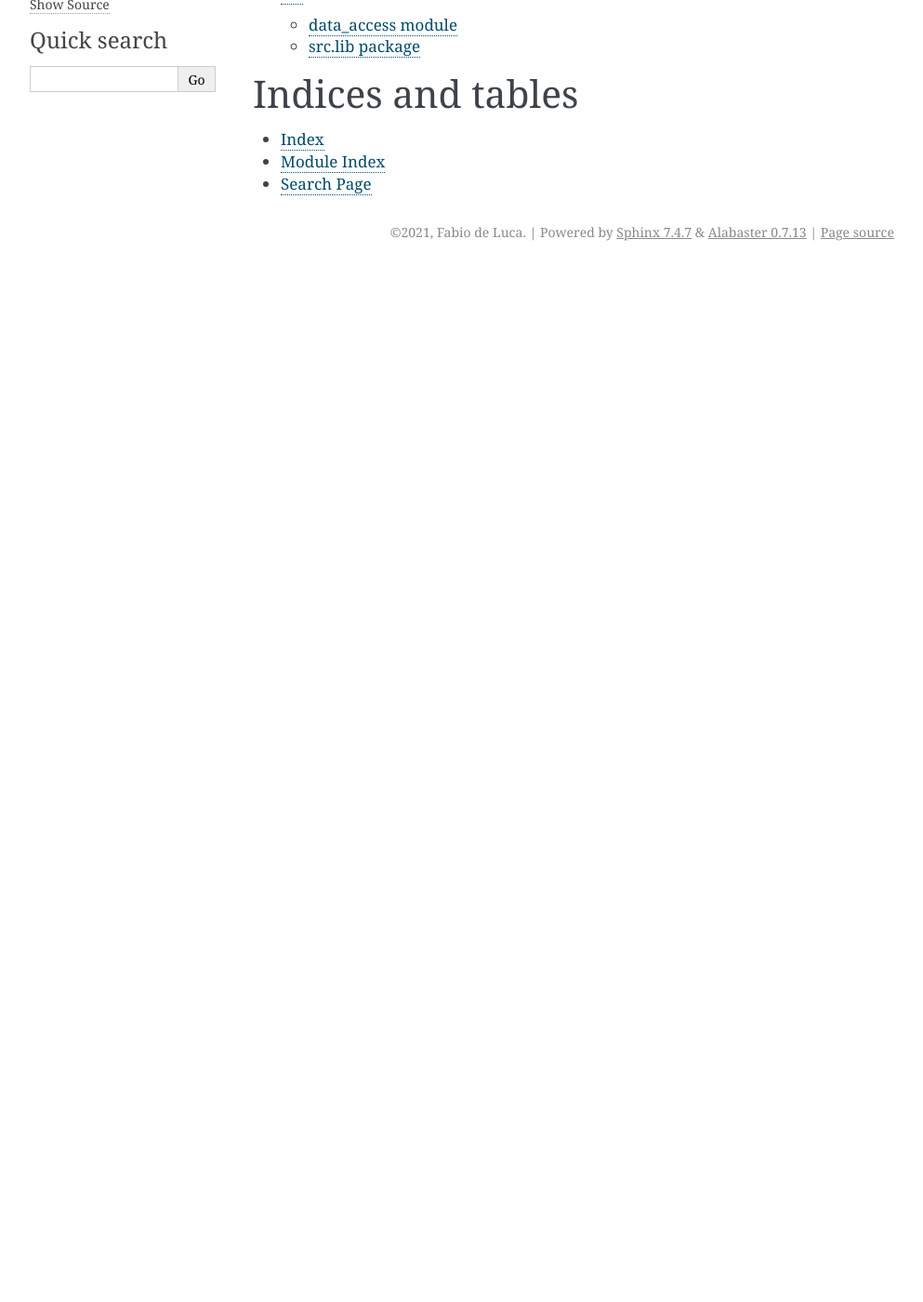
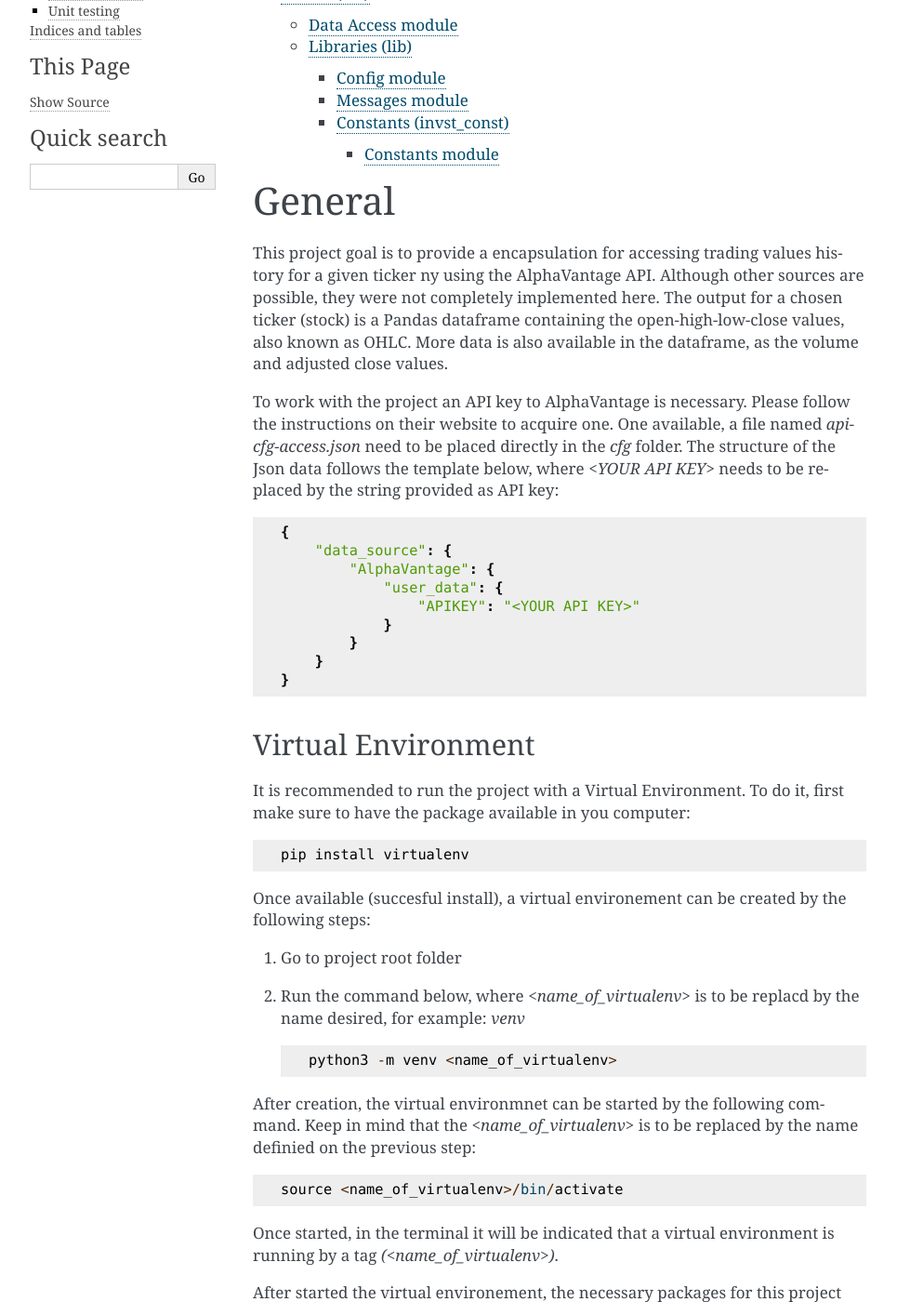
Before and after one commit to FabioLuca/invst, a Sphinx documentation site: the page built from docs/source/index.rst, in a window 1280 px wide and 1400 px high, scrolled down 219 px. Shown: the whole window at 93% size, without its empty margins (148-1141 px from the left). Built offline with Sphinx 7.4.7, drawn with Linux system fonts in a browser that asks for light colours; before the commit the page ends 900 px from its top, so only the background shows below that; some of the changed text lies outside the part shown.

Commit message:
Changes to proper address the documentation and unit testing

```diff
--- /dev/null
+++ b/README.rst
@@ -0,0 +1,84 @@
+This project goal is to provide a encapsulation for accessing trading values
+history for a given ticker ny using the AlphaVantage API. Although other
+sources are possible, they were not completely implemented here. The output for
+a chosen ticker (stock) is a Pandas dataframe containing the open-high-low-close
+values, also known as OHLC. More data is also available in the dataframe, as the
+volume and adjusted close values.
+
+To work with the project an API key to AlphaVantage is necessary. Please follow
+the instructions on their website to acquire one. One available, a file named
+`api-cfg-access.json` need to be placed directly in the `cfg` folder. The
+structure of the Json data follows the template below, where `<YOUR API KEY>`
+needs to be replaced by the string provided as API key::
+
+    {
+        "data_source": {
+            "AlphaVantage": {
+                "user_data": {
+                    "APIKEY": "<YOUR API KEY>"
+                }
+            }
+        }
+    }
+
+Virtual Environment
+-------------------
+
+It is recommended to run the project with a Virtual Environment. To do it,
+first make sure to have the package available in you computer::
+
+    pip install virtualenv
+
+Once available (succesful install), a virtual environement can be created by
+the following steps:
+
+#.  Go to project root folder
+#.  Run the command below, where `<name_of_virtualenv>` is to be replacd by the
+    name desired, for example: `venv`
+    ::
+
+        python3 -m venv <name_of_virtualenv>
+
+After creation, the virtual environmnet can be started by the following
+command. Keep in mind that the `<name_of_virtualenv>` is to be replaced by the
+name definied on the previous step::
+
+    source <name_of_virtualenv>/bin/activate
+
+Once started, in the terminal it will be indicated that a virtual environment
+is running by a tag `(<name_of_virtualenv>)`.
+
+After started the virtual environement, the necessary packages for this project
+can be installed by the command::
+
+    pip install -r src/Requirements.txt
+
+Later, the environmenet can be deactivate when necessary by the command::
+
+    deactivate
+
+Accessing the documentation
+---------------------------
+
+The documentation can be generated by using Sphinx. In order to do so, first
+acrivate the virtual environement, and then from the project `docs` folder use
+the command::
+
+    make html
+
+The resulting documentation (`index.html`) is available in the folder
+`docs/build/html`.
+
+Unit testing
+------------
+
+Unit test cases are available in the `tests` folder. The tests are based in the
+`pytest` package. To run all the tests, after activating the virtual
+environement, use the command::
+
+    pytest tests/
+
+In case to run individual test files, for example `test_access.py`, then use
+the command::
+
+    pytest tests/test_access.py
--- a/docs/source/conf.py
+++ b/docs/source/conf.py
@@ -12,9 +12,7 @@
 #
 import os
 import sys
-# sys.path.insert(0, os.path.abspath(os.path.join('..', '..', 'src')))
-sys.path.insert(0, os.path.abspath('../../src'))
-#sys.path.insert(0, os.path.abspath('../..'))
+sys.path.insert(0, os.path.abspath(os.path.join('..', '..', 'src')))
 
 # -- Project information -----------------------------------------------------
 
@@ -29,7 +27,7 @@ release = "0.0.1"
 # extensions coming with Sphinx (named 'sphinx.ext.*') or your custom
 # ones.
 # extensions = ["sphinx.ext.napoleon"]
-    # 'rinoh.frontend.sphinx'
+# 'rinoh.frontend.sphinx'
 extensions = ['sphinx.ext.autodoc',
               'sphinx.ext.doctest',
               'sphinx.ext.intersphinx',
@@ -52,9 +50,13 @@ exclude_patterns = []
 # The theme to use for HTML and HTML Help pages.  See the documentation for
 # a list of builtin themes.
 #
-html_theme = 'alabaster' #"bizstyle" #'alabaster'
+html_theme = 'alabaster'  # "bizstyle" #'alabaster'
 
 # Add any paths that contain custom static files (such as style sheets) here,
 # relative to this directory. They are copied after the builtin static files,
 # so a file named "default.css" will overwrite the builtin "default.css".
-html_static_path = ['_static']
+
+# Since there is no _static in this project, and to remove the warning, the
+# template was chnaged to be empty.
+# html_static_path = ['_static'] --> Original
+html_static_path = []
--- a/docs/source/config.rst
+++ b/docs/source/config.rst
@@ -1,7 +1,7 @@
-config module
+Config module
 =============
 
-.. automodule:: config
+.. automodule:: lib.config
    :members:
    :undoc-members:
    :show-inheritance:
--- /dev/null
+++ b/docs/source/constants.rst
@@ -0,0 +1,7 @@
+Constants module
+================
+
+.. automodule:: lib.invst_const.constants
+   :members:
+   :undoc-members:
+   :show-inheritance:
--- a/docs/source/data_access.rst
+++ b/docs/source/data_access.rst
@@ -1,5 +1,5 @@
-data\_access module
-===================
+Data Access module
+==================
 
 .. automodule:: data_access
    :members:
--- a/docs/source/index.rst
+++ b/docs/source/index.rst
@@ -7,11 +7,15 @@ Welcome to invst-access's documentation!
 ========================================
 
 .. toctree::
-   :maxdepth: 2
+   :maxdepth: 4
    :caption: Contents:
 
    modules
 
+General
+=======
+
+.. include:: ../../README.rst
 
 Indices and tables
 ==================
--- a/docs/source/modules.rst
+++ b/docs/source/modules.rst
@@ -1,8 +1,24 @@
-src
-===
+Source (src)
+============
 
 .. toctree::
-   :maxdepth: 4
+   :maxdepth: 1
 
    data_access
-   src.lib
+
+Libraries (lib)
+---------------
+
+.. toctree::
+   :maxdepth: 1
+
+   config
+   messages
+
+Constants (invst_const)
+^^^^^^^^^^^^^^^^^^^^^^^
+
+.. toctree::
+   :maxdepth: 1
+
+   constants
```
Also changed, not shown: README.md (deleted, +0 -1 lines), docs/source/messages.rst (added, +7 -0 lines), docs/source/src.lib.invst_const.rst (deleted, +0 -21 lines), docs/source/src.lib.rst (deleted, +0 -29 lines), docs/source/src.rst (deleted, +0 -37 lines), 3 other files.
